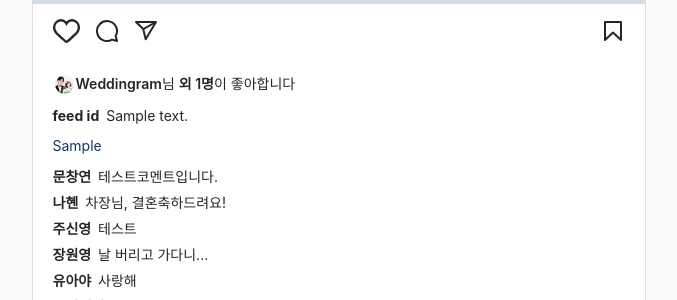
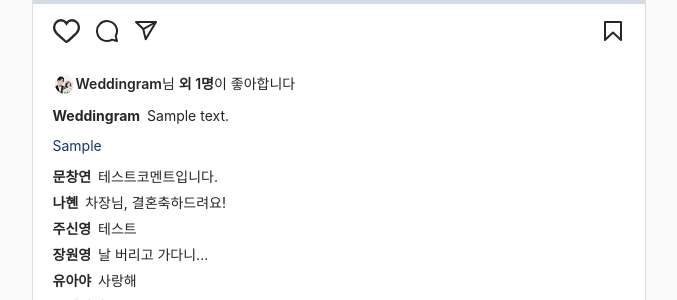
Before and after one commit to ngine-zz/Weddingram, a Django app: page /main/ in a window 1280 px wide. Shown: the part 2398-2698 px from the top of the page, without its empty margins (141-818 px from the left). Run offline with Django 4.2, Linux system fonts and the light colour scheme; data comes from the database, SQL or seed files in the repository; tables that the repository leaves empty hold one stand-in row (Sample ...); some libraries are stand-ins or nearby versions.

Commit message:
feed id change

```diff
--- a/templates/Weddingram/main.html
+++ b/templates/Weddingram/main.html
@@ -146,7 +146,7 @@
                                         <div class="subtrack"><span>Weddingram</span>님 <span>외 1명</span>이 좋아합니다</div>
                                     </div>
                                 </p>
-                                <p class="description"><span class="writer">feed id</span>
+                                <p class="description"><span class="writer">Weddingram</span>
                                     {{ feed.content|linebreaksbr }}
                                 </p>
                                 <p class="tag">
```
